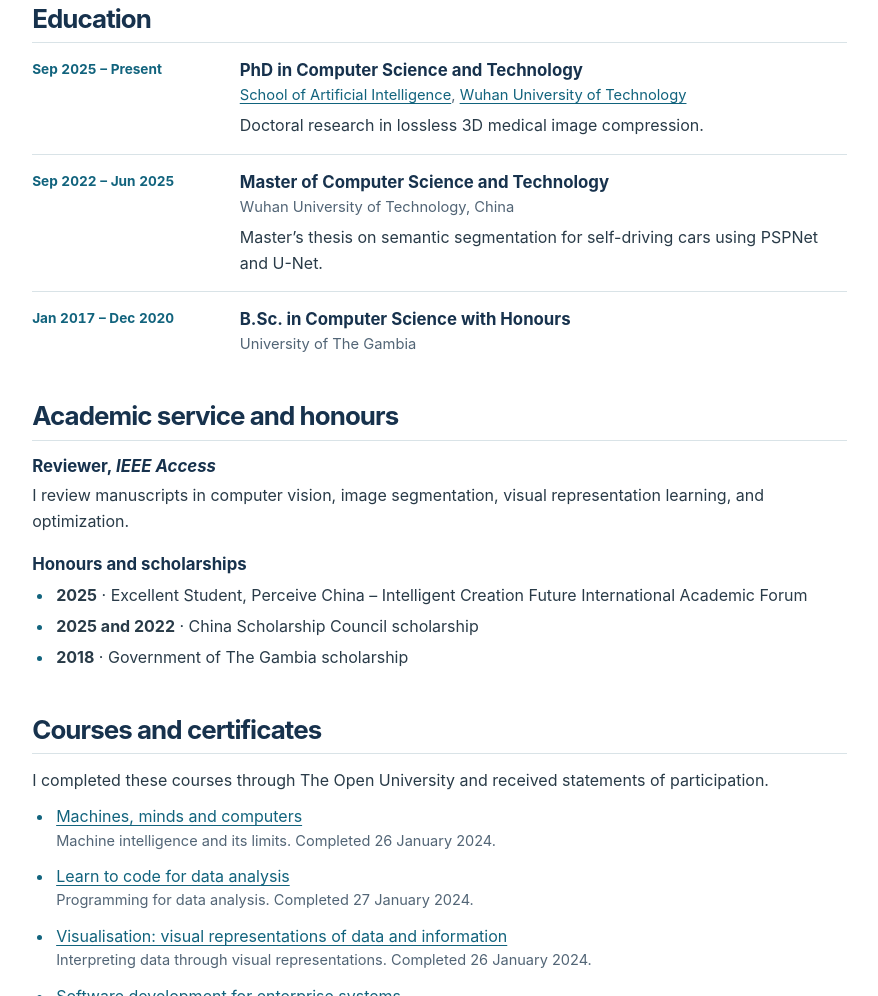
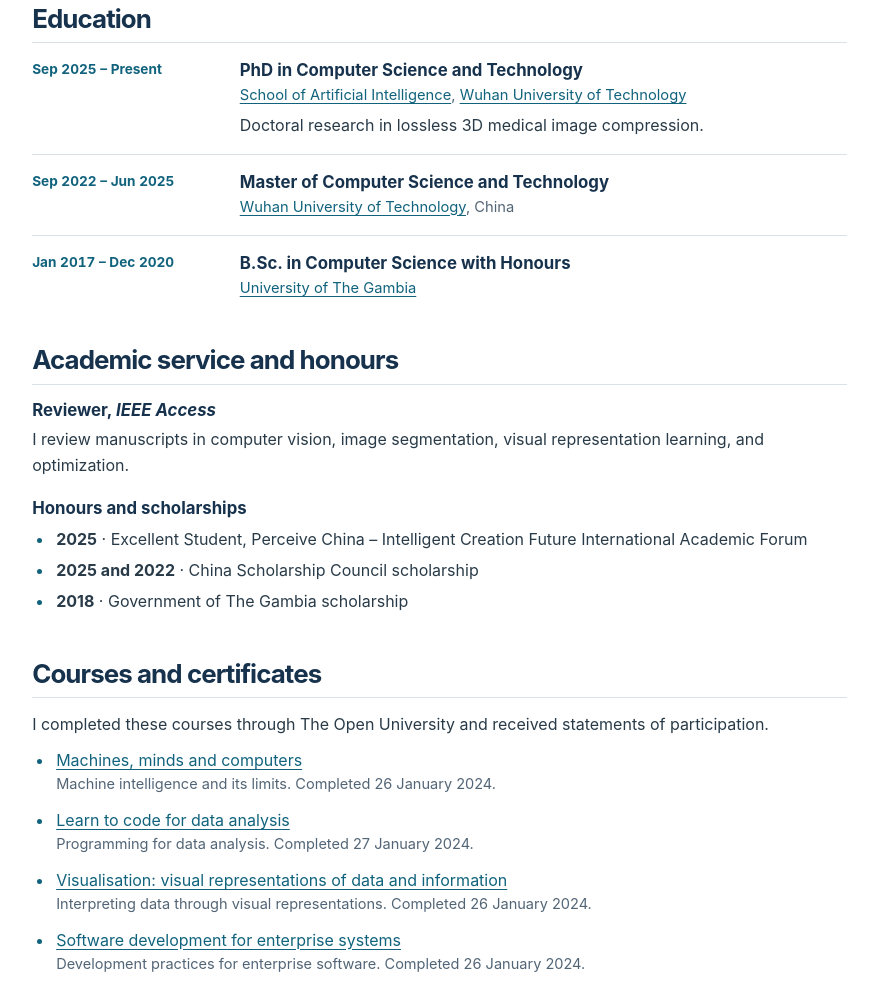
Before and after one commit to ebousowe50/ebousowe, a plain HTML site: page index.html in a window 1280 px wide. Shown: the part 1837-2833 px from the top of the page, without its empty margins (329-1207 px from the left). Drawn offline with Linux system fonts and the light colour scheme.

Commit message:
Link the universities and shorten the master's entry in Education

```diff
--- a/index.html
+++ b/index.html
@@ -129,11 +129,10 @@
           </div></li>
           <li class="entry"><p class="entry-date">Sep 2022 – Jun 2025</p><div>
             <h3>Master of Computer Science and Technology</h3>
-            <p class="entry-place">Wuhan University of Technology, China</p>
-            <p>Master’s thesis on semantic segmentation for self-driving cars using PSPNet and U-Net.</p>
+            <p class="entry-place"><a href="https://www.whut.edu.cn/">Wuhan University of Technology</a>, China</p>
           </div></li>
           <li class="entry"><p class="entry-date">Jan 2017 – Dec 2020</p><div>
-            <h3>B.Sc. in Computer Science with Honours</h3><p class="entry-place">University of The Gambia</p>
+            <h3>B.Sc. in Computer Science with Honours</h3><p class="entry-place"><a href="https://www.utg.edu.gm/">University of The Gambia</a></p>
           </div></li>
         </ul>
       </section>
```
